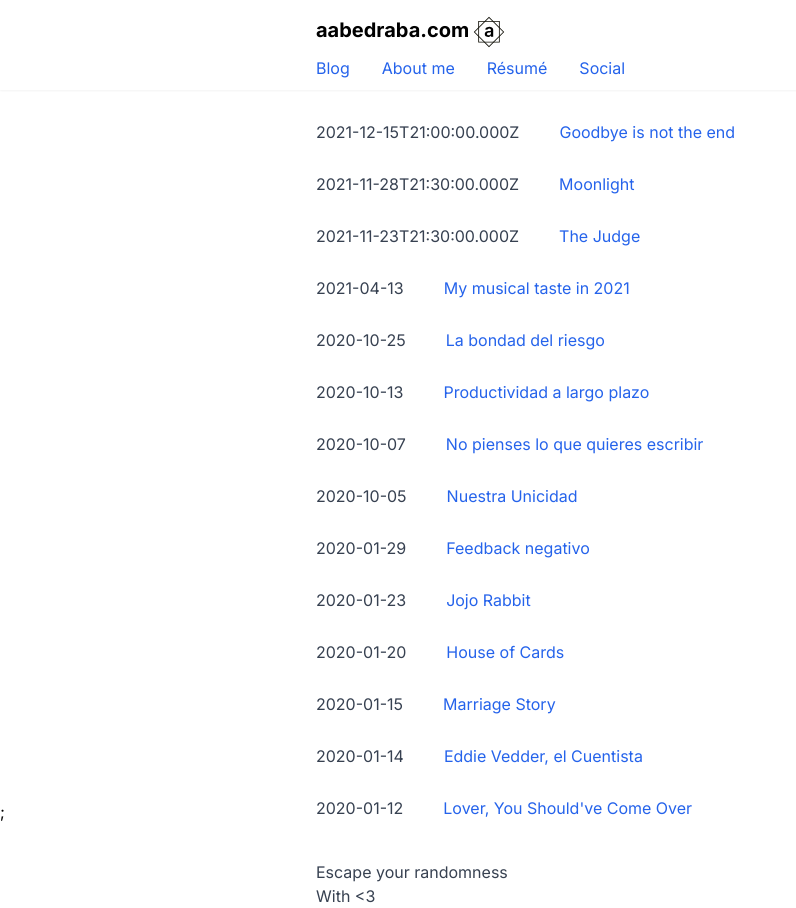
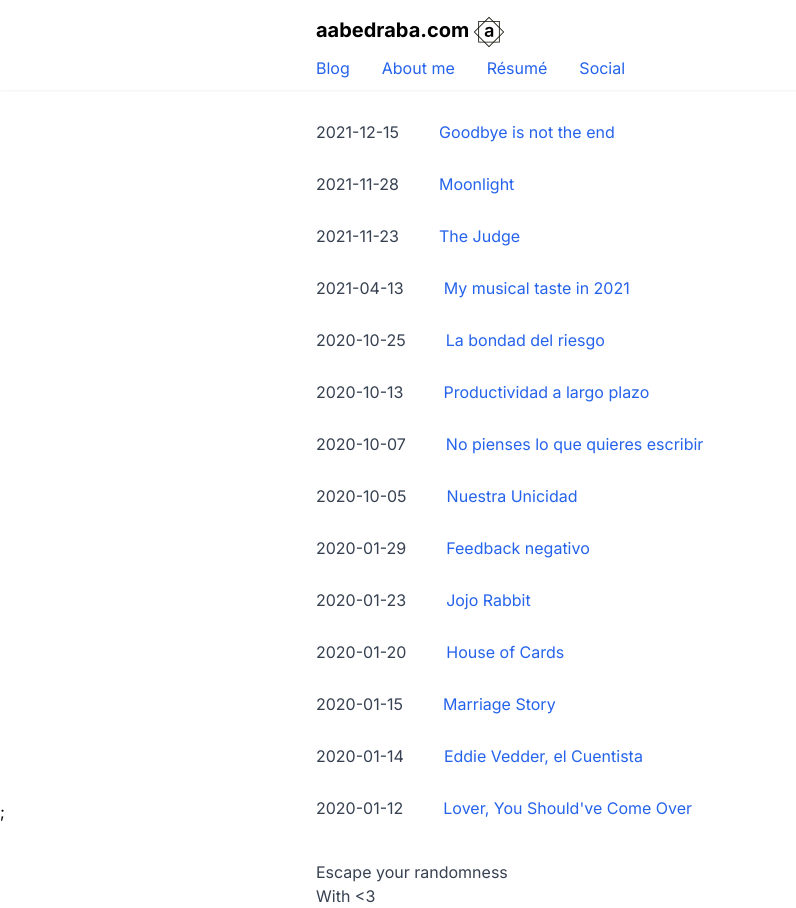
Before and after one commit to aabedraba/dotcom, a Next.js app: page / in a window 1280 px wide. Shown: the whole page, without its empty margins (0-796 px from the left). Built offline with nearby package versions, Linux system fonts and the light colour scheme; no server answers.

Commit message:
Show time

```diff
--- a/pages/index.tsx
+++ b/pages/index.tsx
@@ -49,7 +49,9 @@ const Index = ({ postList }: PageProps) => {
           {postList.map((post) => {
             return (
               <li key={post.title} className="flex">
-                <span className="block pr-10 text-gray-700">{post.date}</span>
+                <span className="block pr-10 text-gray-700">
+                  {new Date(post.date).toISOString().split("T")[0]}
+                </span>
                 <Link
                   href={{
                     pathname: "/posts/[slug]",
@@ -66,7 +68,10 @@ const Index = ({ postList }: PageProps) => {
         </ul>
         {songDetails && (
           <div className="flex flex-col">
-            <span className="text-gray-900"> Recently played song on my Spotify</span>
+            <span className="text-gray-900">
+              {" "}
+              Recently played song on my Spotify
+            </span>
             <span>
               <a href={songDetails.songUrl}>
                 {songDetails.title}
--- a/pages/posts/[slug].tsx
+++ b/pages/posts/[slug].tsx
@@ -17,7 +17,7 @@ const Post: FC<PageProps> = ({ content, title, date }) => {
     <Layout>
       <div className="space-y-2 text-justify">
         <h1 className="text-2xl">{title}</h1>
-        <span className="text-sm text-gray-600">{date}</span>
+        <span className="text-sm text-gray-600">{new Date(date).toLocaleString()}</span>
         <ReactMarkdon
           className="space-y-7 py-2"
           rehypePlugins={[rehypeRaw]}
```
